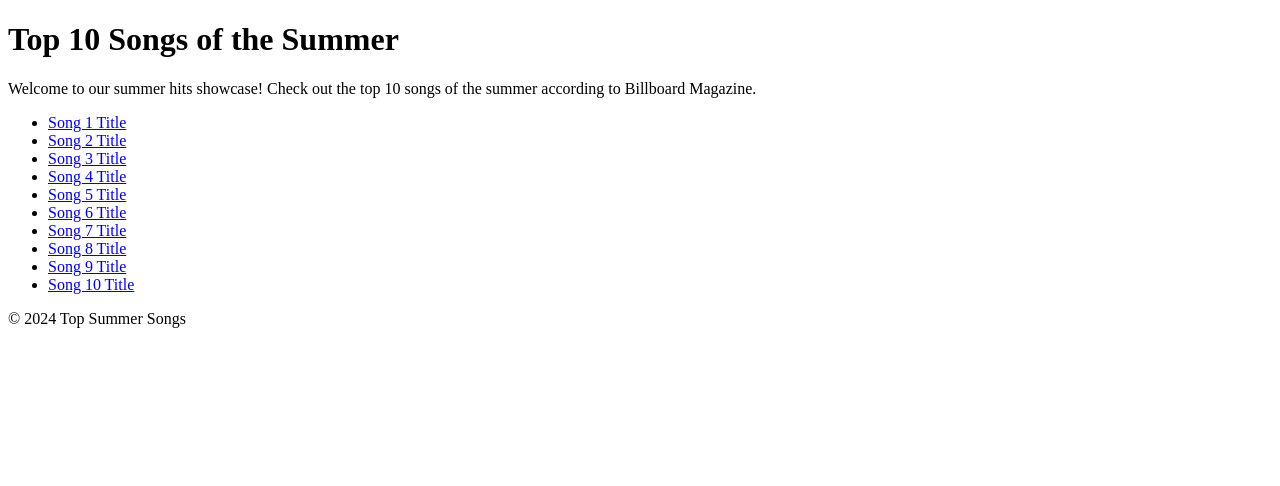
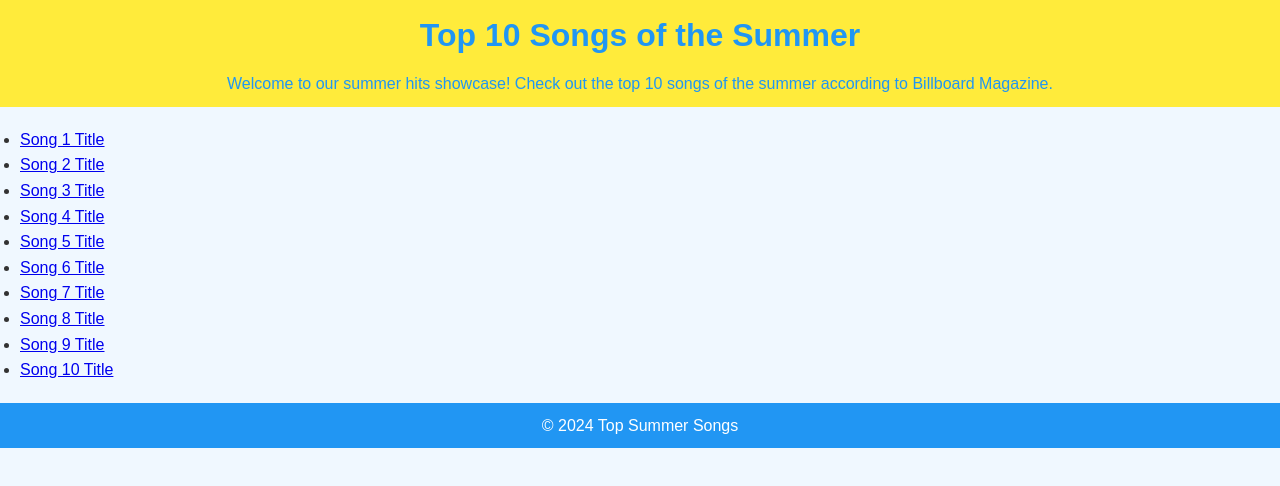
Before and after one commit to timbo3844/summersongs, a plain HTML site: page index.html in a window 1280 px wide. Drawn offline with Linux system fonts and the light colour scheme.

Commit message:
I made some changes

```diff
--- a/index.html
+++ b/index.html
@@ -4,7 +4,7 @@
     <meta charset="UTF-8">
     <meta name="viewport" content="width=device-width, initial-scale=1.0">
     <title>Top 10 Summer Songs</title>
-    <link rel="stylesheet" href="styles.css">
+    <link rel="stylesheet" href="style.css">
 </head>
 <body>
     <header>
```
Also changed, not shown: song1.html (+1 -1 lines), song10.html (+1 -1 lines), song2.html (+1 -1 lines), song3.html (+1 -1 lines), song4.html (+1 -1 lines), song5.html (+1 -1 lines), song6.html (+1 -1 lines), song7.html (+1 -1 lines), song8.html (+1 -1 lines), song9.html (+1 -1 lines).
